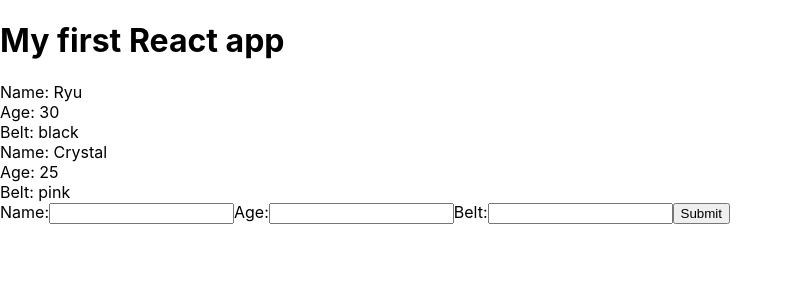
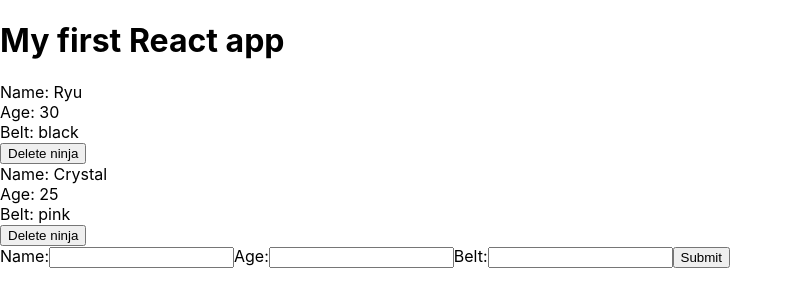
Before and after one commit to evan999/react-redux-app, a React (Create React App) app in the folder my-app/: page / in a window 1280 px wide. Shown: the top 306 px of the page, without its empty margins (0-793 px from the left). Built offline with nearby package versions, Linux system fonts and the light colour scheme.

Commit message:
Delete ninja

```diff
--- a/my-app/src/App.js
+++ b/my-app/src/App.js
@@ -17,11 +17,19 @@
        ninjas: ninjas
      })
   }
+  deleteNinja = (id) => {
+    let ninjas = this.state.ninjas.filter(ninja => {
+      return ninja.id !== id
+    });
+    this.setState({
+      ninjas: ninjas
+    })
+  }
   render() {
     return (
       <div className="App">
         <h1>My first React app</h1>
-        <Ninjas ninjas={this.state.ninjas}/>
+        <Ninjas deleteNinja={this.deleteNinja} ninjas={this.state.ninjas}/>
         <AddNinja addNinja={this.addNinja}/>
       </div>
     );
--- a/my-app/src/Ninjas.js
+++ b/my-app/src/Ninjas.js
@@ -1,6 +1,6 @@
 import React from 'react';
 
-const Ninjas = ({ninjas}) => {
+const Ninjas = ({ninjas, deleteNinja}) => {
     /*
     const ninjaList = ninjas.map(ninja => {
         if(ninja.age > 20){
@@ -23,6 +23,7 @@
             <div>Name: { ninja.name }</div>
             <div>Age: { ninja.age }</div>
             <div>Belt: { ninja.belt }</div>
+            <button onClick={() => {deleteNinja(ninja.id)}}>Delete ninja</button>
         </div>
         ) : null;
     });
```
